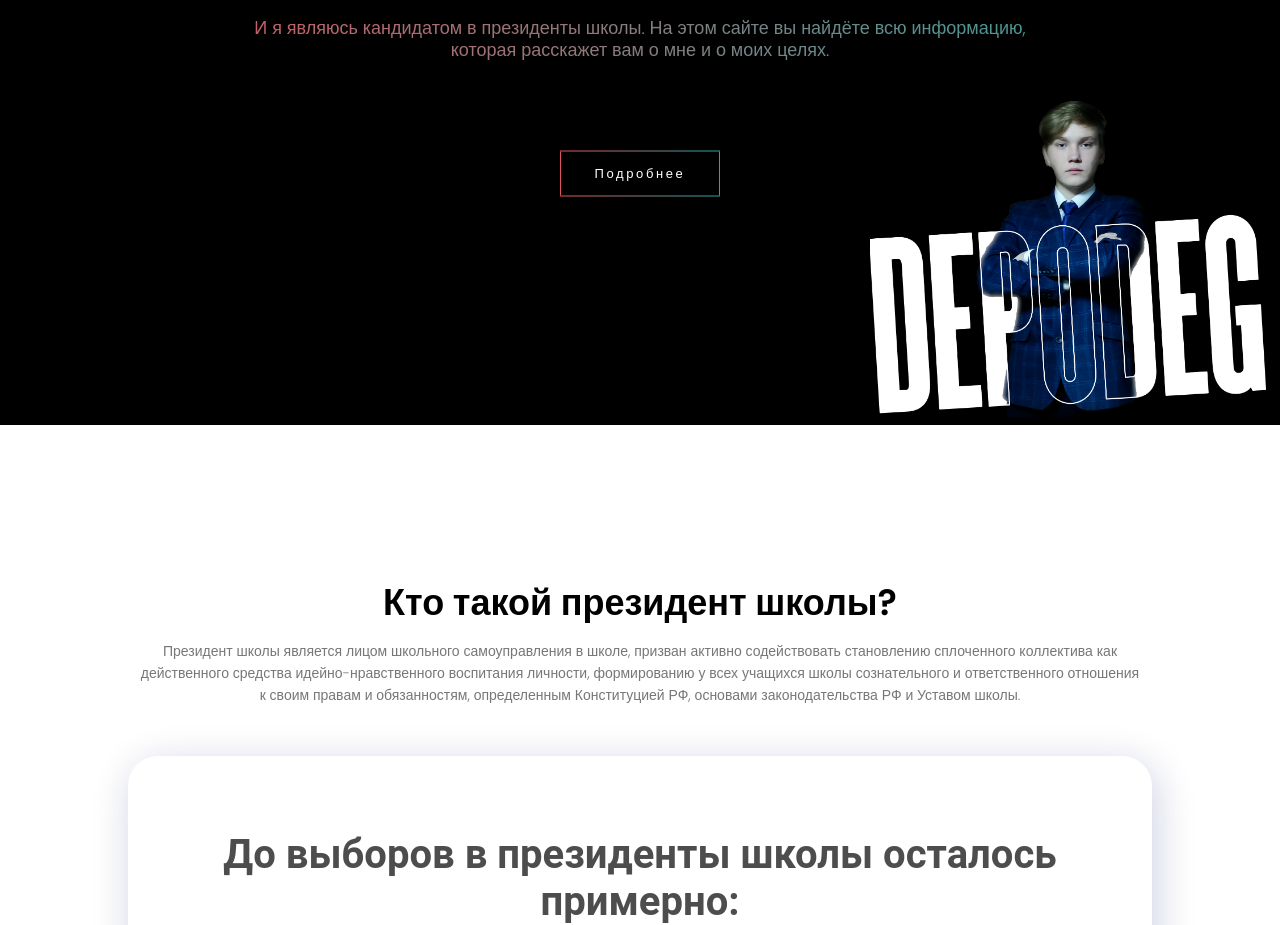
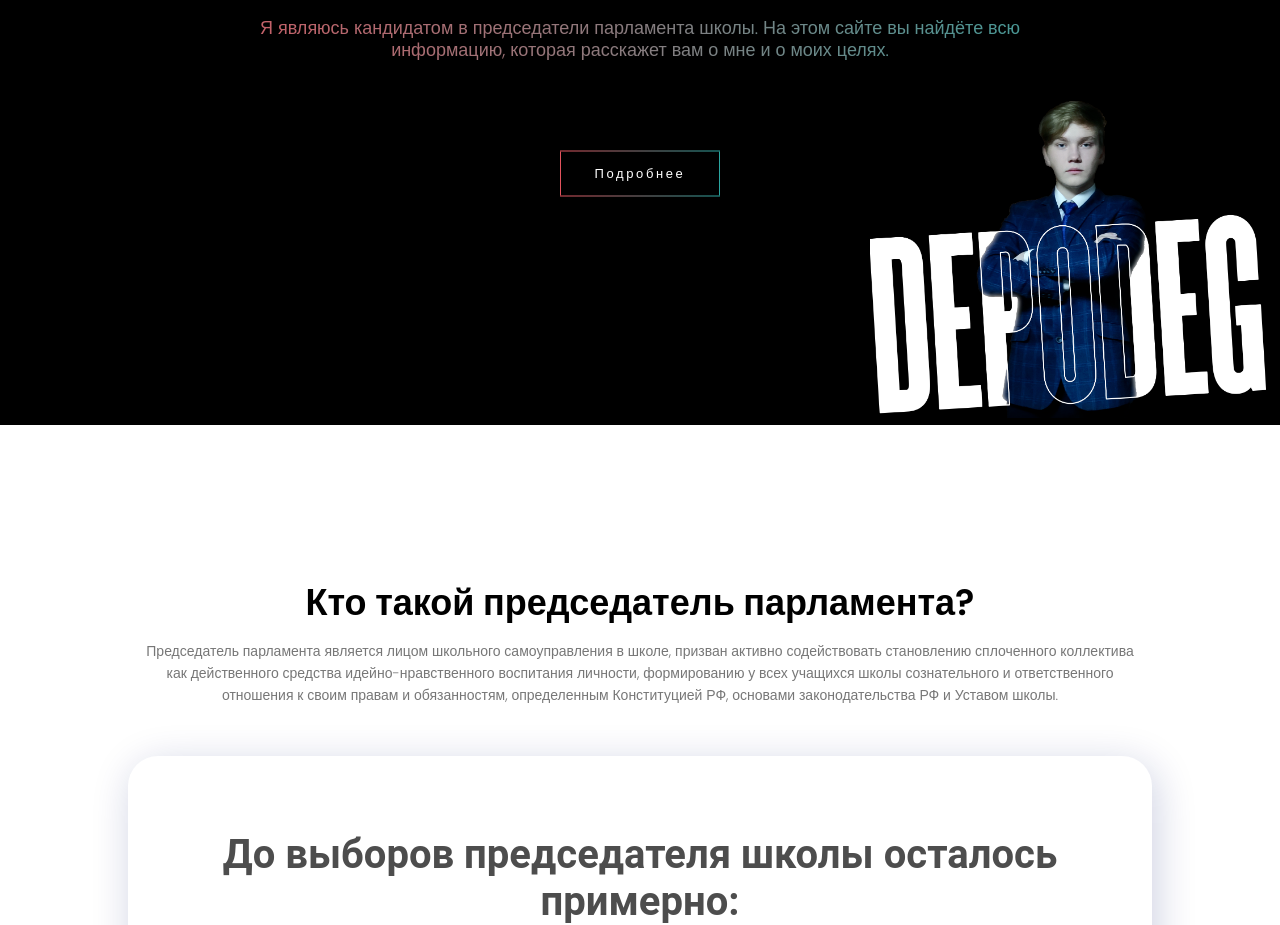
Before and after one commit to Depodeg/home, a plain HTML site: page index.html in a window 1280 px wide. Shown: the part 375-1300 px from the top of the page. Drawn offline with Linux system fonts and the light colour scheme.

Commit message:
Update index.html

```diff
--- a/index.html
+++ b/index.html
@@ -16,7 +16,7 @@
 		<meta content="true" name="HandheldFriendly">
 		<meta content='width' name='MobileOptimized'>
 		<meta content='yes' name='apple-mobile-web-app-capable'>
-		<title>Сайт кандидата в президенты школы Алексея Кравченко</title>
+		<title>Сайт кандидата в председатели парламента школы Алексея Кравченко</title>
 		<link rel="stylesheet" href="css/style.css">
 		<link rel="preconnect" href="https://fonts.googleapis.com">
 		<link rel="shortcut icon" href="images/logotype.ico" type="image/x-icon">
@@ -55,7 +55,7 @@
 		</nav>
 	<div class="text-box">
 		<h1 class="anim-items anim-no-hide">Здравствуйте, я Кравченко Алексей</h1>
-		<p class="anim-items anim-no-hide">И я являюсь кандидатом в президенты школы. На этом сайте вы найдёте всю  информацию,<br> которая расскажет вам о мне и о моих целях.
+		<p class="anim-items anim-no-hide">Я являюсь кандидатом в председатели парламента школы. На этом сайте вы найдёте всю<br> информацию, которая расскажет вам о мне и о моих целях.
 		</p>
 		<a href="#course" class="hero-btn anim-items anim-no-hide">Подробнее</a>
 	</div>
@@ -72,11 +72,11 @@
 	<section class="course">
 		<div class="anim_mob1 anim-items anim-no-hide"></div>
 
-		<h1>Кто такой президент школы?</h1>
-		<p>Президент   школы  является лицом  школьного самоуправления в школе, призван активно содействовать становлению сплоченного коллектива как действенного средства идейно-нравственного воспитания личности, формированию у всех учащихся школы сознательного и ответственного отношения к своим правам и обязанностям, определенным Конституцией РФ, основами законодательства РФ и Уставом школы.</p>
+		<h1>Кто такой председатель парламента?</h1>
+		<p>Председатель парламента  является лицом  школьного самоуправления в школе, призван активно содействовать становлению сплоченного коллектива как действенного средства идейно-нравственного воспитания личности, формированию у всех учащихся школы сознательного и ответственного отношения к своим правам и обязанностям, определенным Конституцией РФ, основами законодательства РФ и Уставом школы.</p>
 		<h1 class="visually-hidden">Таймер обратного отсёта</h1>
 		<div id="course" class="time-count">
-			<h2 class="time-count_title">До выборов в президенты школы осталось примерно:</h2>
+			<h2 class="time-count_title">До выборов председателя школы осталось примерно:</h2>
 			<div class="time-count_content">
 				<div class="time-count_item time-count_days">
 					<div class="time-count_val">88</div>
```
